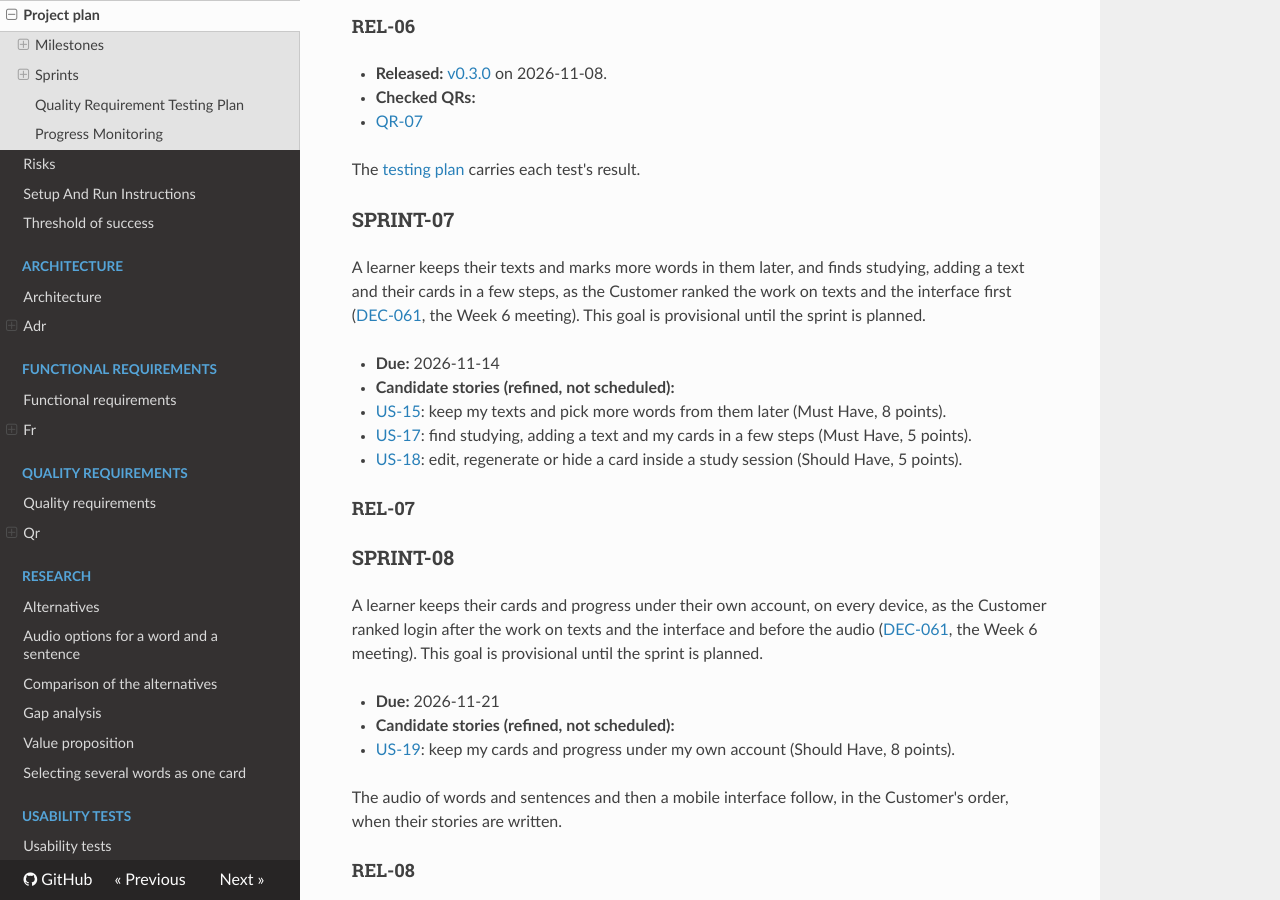
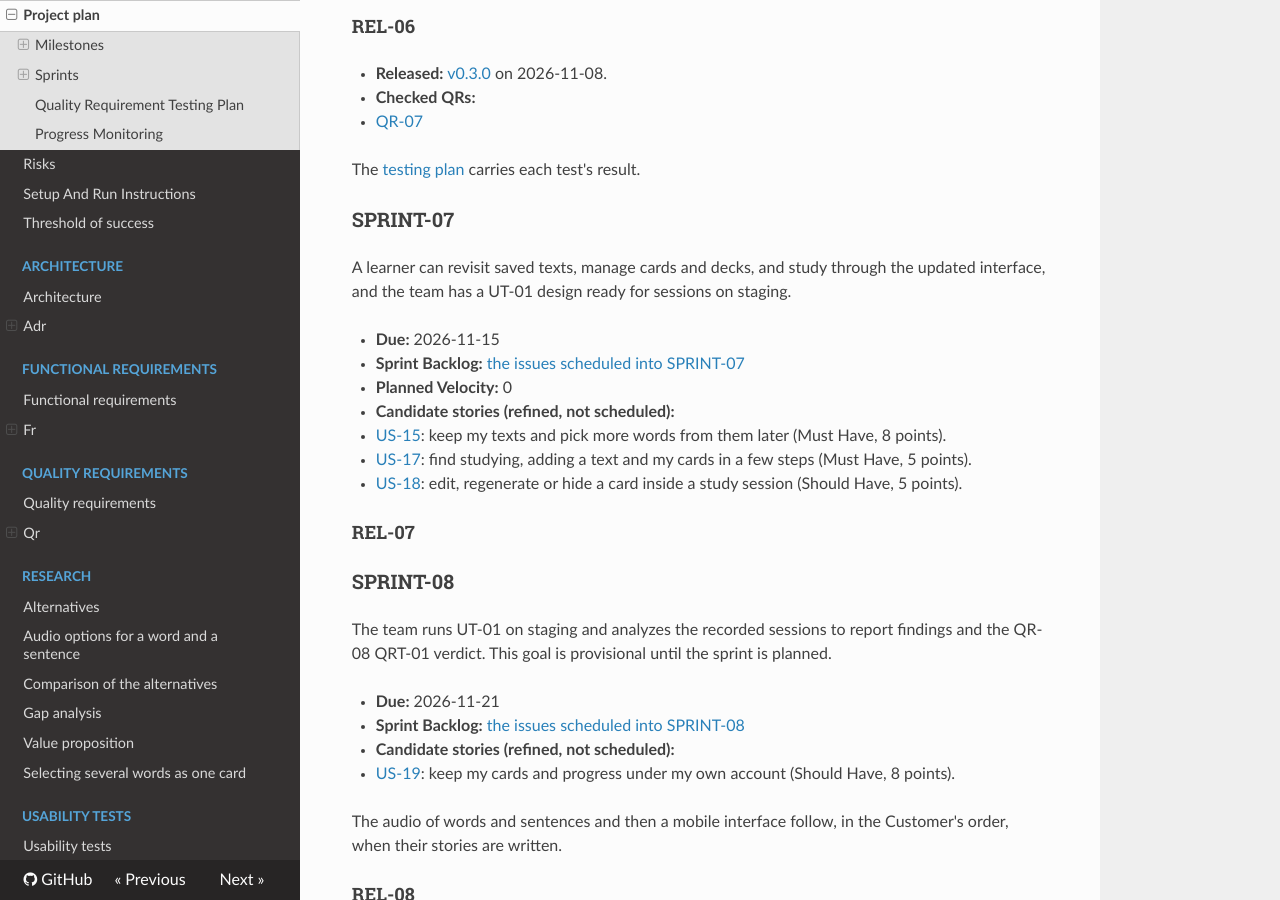
Before and after one commit to itpd-team-6/sentence-cards-generator-team-6, an MkDocs documentation site: the page built from docs/project-plan.md, in a window 1280 px wide and 900 px high, scrolled down 2316 px. Built offline with MkDocs 1.6.1, drawn with Linux system fonts in a browser that asks for light colours; nearby versions of some CDN libraries.

Commit message:
Plan Sprint 07 and Sprint 08

```diff
--- a/docs/project-plan.md
+++ b/docs/project-plan.md
@@ -92,10 +92,11 @@ A learner chooses which decks to study in the study queue, with its list of deck
 
 ### SPRINT-07
 
-A learner keeps their texts and marks more words in them later, and finds studying, adding a text and their cards in a few steps, as the Customer ranked the work on texts and the interface first ([DEC-061](decisions.md#dec-061), the Week 6 meeting).
-This goal is provisional until the sprint is planned.
+A learner can revisit saved texts, manage cards and decks, and study through the updated interface, and the team has a UT-01 design ready for sessions on staging.
 
-- **Due:** 2026-11-14
+- **Due:** 2026-11-15
+- **Sprint Backlog:** [the issues scheduled into SPRINT-07](https://github.com/itpd-team-6/sentence-cards-generator-team-6/milestone/5)
+- **Planned Velocity:** 0
 - **Candidate stories (refined, not scheduled):**
   - [US-15](https://github.com/itpd-team-6/sentence-cards-generator-team-6/issues/232): keep my texts and pick more words from them later (Must Have, 8 points).
   - [US-17](https://github.com/itpd-team-6/sentence-cards-generator-team-6/issues/234): find studying, adding a text and my cards in a few steps (Must Have, 5 points).
@@ -105,10 +106,11 @@ This goal is provisional until the sprint is planned.
 
 ### SPRINT-08
 
-A learner keeps their cards and progress under their own account, on every device, as the Customer ranked login after the work on texts and the interface and before the audio ([DEC-061](decisions.md#dec-061), the Week 6 meeting).
+The team runs UT-01 on staging and analyzes the recorded sessions to report findings and the QR-08 QRT-01 verdict.
 This goal is provisional until the sprint is planned.
 
 - **Due:** 2026-11-21
+- **Sprint Backlog:** [the issues scheduled into SPRINT-08](https://github.com/itpd-team-6/sentence-cards-generator-team-6/milestone/6)
 - **Candidate stories (refined, not scheduled):**
   - [US-19](https://github.com/itpd-team-6/sentence-cards-generator-team-6/issues/236): keep my cards and progress under my own account (Should Have, 8 points).
 
```
